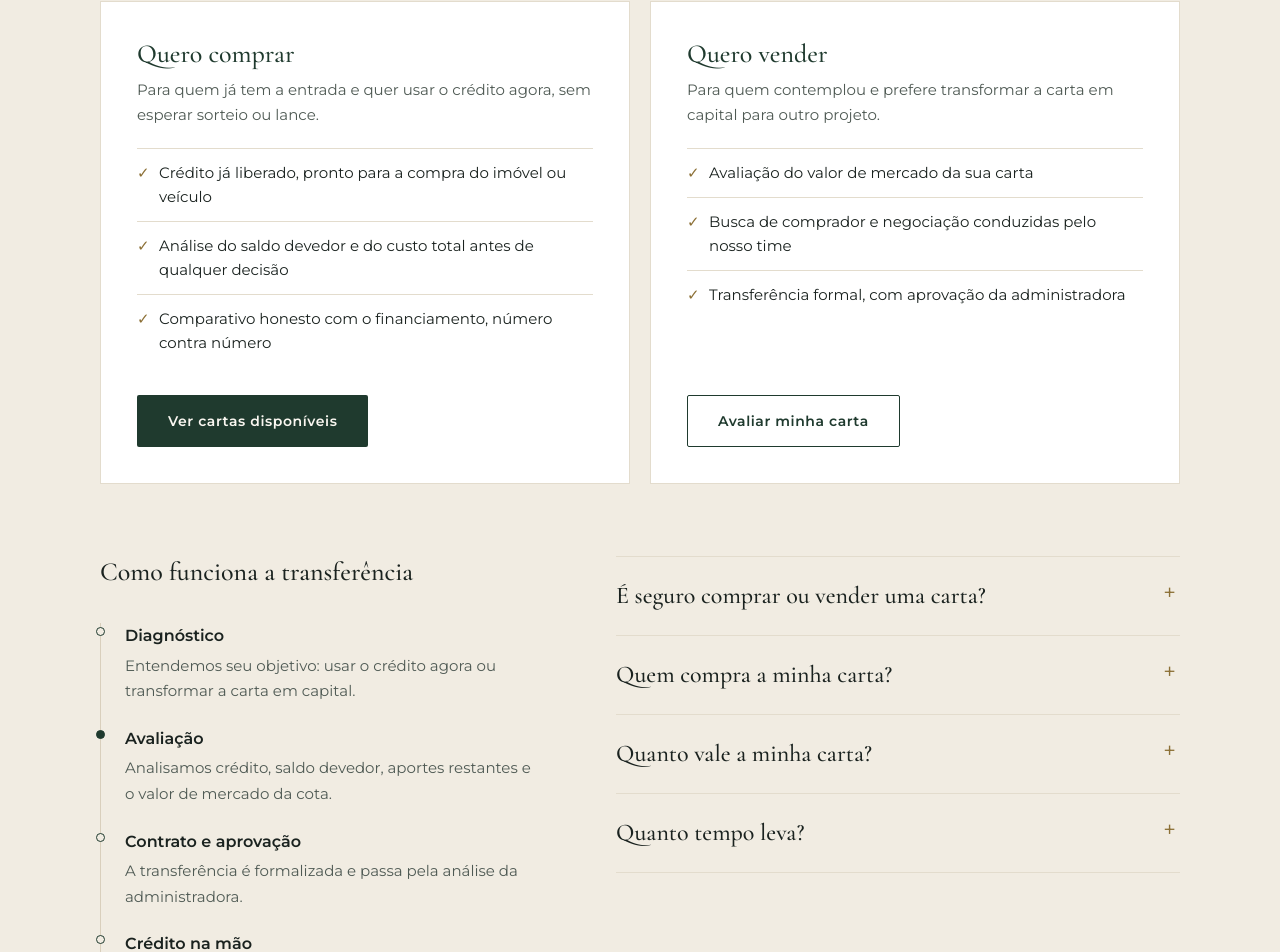
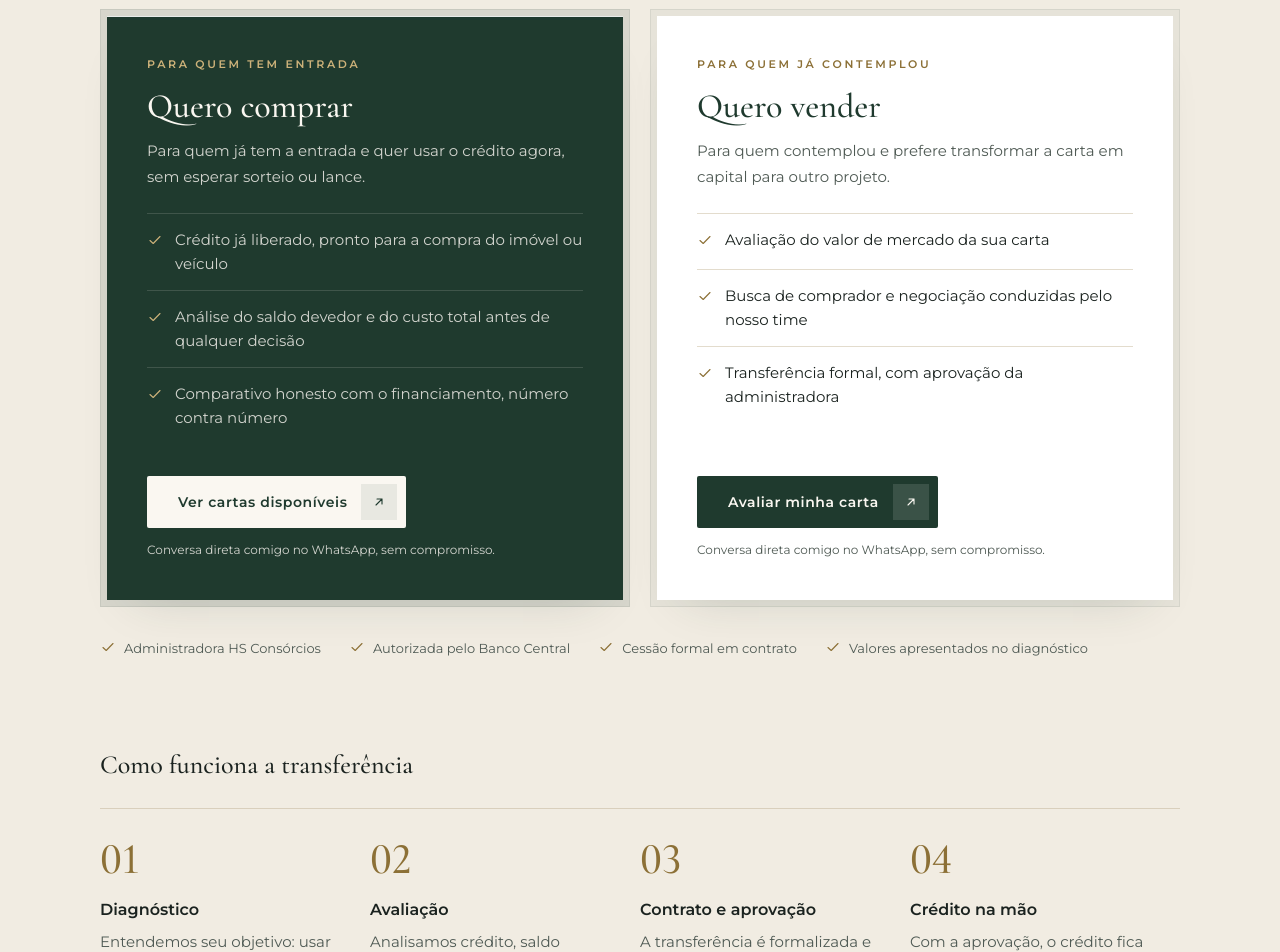
Before and after one commit to joaoc23dias/Consorcio-Inteligente-, a Next.js app: page / in a window 1280 px wide. Shown: the part 5519-6471 px from the top of the page. Built offline with nearby package versions, Linux system fonts and the light colour scheme.

Commit message:
Cartas contempladas: acabamento premium (moldura dupla, passos numerados, faixa de confiança, CTAs com ícone)
Co-Authored-By: Claude Opus 5.5 <noreply@anthropic.com>
Claude-Session: https://claude.ai/code/session_01PWsREDKrVSqGNK6L7kcVFr

```diff
--- a/app/components/Cartas.jsx
+++ b/app/components/Cartas.jsx
@@ -4,9 +4,22 @@ import { WHATSAPP } from '../content';
 
 const wa = (texto) => `https://wa.me/${WHATSAPP}?text=${encodeURIComponent(texto)}`;
 
+const Check = () => (
+  <svg width="16" height="16" viewBox="0 0 16 16" fill="none" aria-hidden="true" style={{ flex: 'none', marginTop: 4 }}>
+    <path d="M3 8.5l3.2 3L13 4.5" stroke="currentColor" strokeWidth="1.1" strokeLinecap="round" strokeLinejoin="round" />
+  </svg>
+);
+
+const Seta = () => (
+  <svg width="14" height="14" viewBox="0 0 14 14" fill="none" aria-hidden="true">
+    <path d="M4 10L10 4M5 4h5v5" stroke="currentColor" strokeWidth="1.1" strokeLinecap="round" strokeLinejoin="round" />
+  </svg>
+);
+
 const LADOS = [
   {
     id: 'comprar',
+    tag: 'Para quem tem entrada',
     titulo: 'Quero comprar',
     para: 'Para quem já tem a entrada e quer usar o crédito agora, sem esperar sorteio ou lance.',
     itens: [
@@ -19,6 +32,7 @@ const LADOS = [
   },
   {
     id: 'vender',
+    tag: 'Para quem já contemplou',
     titulo: 'Quero vender',
     para: 'Para quem contemplou e prefere transformar a carta em capital para outro projeto.',
     itens: [
@@ -30,6 +44,8 @@ const LADOS = [
     msg: 'Olá, João! Tenho uma carta contemplada e quero saber quanto ela vale.',
   },
 ];
+
+const CONFIANCA = ['Administradora HS Consórcios', 'Autorizada pelo Banco Central', 'Cessão formal em contrato', 'Valores apresentados no diagnóstico'];
 
 const PASSOS = [
   { t: 'Diagnóstico', d: 'Entendemos seu objetivo: usar o crédito agora ou transformar a carta em capital.' },
@@ -50,7 +66,7 @@ export default function Cartas() {
     <section id="cartas" className="sec alt" aria-labelledby="cartas-titulo">
       <div className="wrap">
         <div className="row" style={{ gap: 48, alignItems: 'flex-end', justifyContent: 'space-between' }}>
-          <div className="col" style={{ flex: '1 1 560px' }}>
+          <div className="col" style={{ flex: '1 1 600px' }}>
             <p className="eyebrow">Cartas contempladas</p>
             <h2 id="cartas-titulo" className="h2" style={{ margin: 0 }}>
               Crédito liberado para quem não quer esperar. Liquidez para quem quer realizar.
@@ -61,15 +77,19 @@ export default function Cartas() {
           </p>
         </div>
 
-        <div className="row" style={{ gap: 20, marginTop: 48 }}>
-          {LADOS.map((l) => (
-            <div key={l.id} className="col pad-box" style={{ flex: '1 1 420px', background: 'var(--surface)', border: '1px solid var(--rule)', padding: 36, display: 'flex', flexDirection: 'column' }}>
-              <h3 className="h3" style={{ margin: '0 0 8px', color: 'var(--green)' }}>{l.titulo}</h3>
-              <p className="cp" style={{ marginBottom: 20 }}>{l.para}</p>
-              <ul style={{ listStyle: 'none', margin: '0 0 28px', padding: 0, flex: 1 }}>
+        <div className="row" style={{ gap: 20, marginTop: 56 }}>
+          {LADOS.map((l) => {
+            const escuro = l.id === 'comprar';
+            return (
+              <div key={l.id} className={`col bezel${escuro ? ' bezel-dark' : ''}`} style={{ flex: '1 1 420px' }}>
+                <div className="bezel-core pad-box" style={{ padding: 40 }}>
+                  <p className="tag eyebrow" style={{ marginBottom: 14 }}>{l.tag}</p>
+                  <h3 className="h3" style={{ margin: '0 0 10px', fontSize: 34, color: escuro ? 'var(--bg)' : 'var(--green)' }}>{l.titulo}</h3>
+                  <p className="cp" style={{ marginBottom: 24 }}>{l.para}</p>
+                  <ul style={{ listStyle: 'none', margin: '0 0 32px', padding: 0, flex: 1 }}>
                     {l.itens.map((i) => (
-                  <li key={i} style={{ padding: '12px 0 12px 22px', borderTop: '1px solid var(--rule)', position: 'relative', fontSize: 15 }}>
-                    <span aria-hidden="true" style={{ position: 'absolute', left: 0, top: 12, color: 'var(--gold)' }}>✓</span>
+                      <li key={i} style={{ display: 'flex', gap: 12, padding: '14px 0', borderTop: '1px solid var(--rule)', fontSize: 15, color: escuro ? undefined : 'var(--ink)' }}>
+                        <span style={{ color: escuro ? 'var(--gold-light)' : 'var(--gold)' }}><Check /></span>
                         {i}
                       </li>
                     ))}
@@ -78,29 +98,46 @@ export default function Cartas() {
                     href={wa(l.msg)}
                     target="_blank"
                     rel="noopener noreferrer"
-                className={l.id === 'comprar' ? 'btn btn-pri' : 'btn btn-sec'}
+                    className={`btn btn-ico ${escuro ? 'btn-claro' : 'btn-pri'}`}
                     style={{ alignSelf: 'flex-start' }}
                     onClick={() => track('cartas_whatsapp', { lado: l.id })}
                   >
                     {l.cta}
+                    <span className="ico"><Seta /></span>
                   </a>
+                  <p className="cp" style={{ fontSize: 12, margin: '12px 0 0' }}>Conversa direta comigo no WhatsApp, sem compromisso.</p>
                 </div>
-          ))}
+              </div>
+            );
+          })}
         </div>
 
-        <div className="row" style={{ gap: 72, marginTop: 72 }}>
-          <div className="col" style={{ flex: '1 1 360px' }}>
-            <h3 className="h3" style={{ marginTop: 0 }}>Como funciona a transferência</h3>
-            <ol className="timeline">
-              {PASSOS.map((p) => (
+        <ul className="row" style={{ listStyle: 'none', margin: '28px 0 0', padding: 0, gap: '10px 28px', fontSize: 13, color: 'var(--ink-soft)' }}>
+          {CONFIANCA.map((c) => (
+            <li key={c} style={{ display: 'flex', gap: 8, alignItems: 'center' }}>
+              <span style={{ color: 'var(--gold)' }}><Check /></span>{c}
+            </li>
+          ))}
+        </ul>
+
+        <h3 className="h3" style={{ margin: '88px 0 28px' }}>Como funciona a transferência</h3>
+        <ol className="passos">
+          {PASSOS.map((p, i) => (
             <li key={p.t}>
-                  <strong style={{ display: 'block', marginBottom: 4 }}>{p.t}</strong>
-                  <span className="cp">{p.d}</span>
+              <span className="n" aria-hidden="true">{String(i + 1).padStart(2, '0')}</span>
+              <strong style={{ display: 'block', marginBottom: 6 }}>{p.t}</strong>
+              <span className="cp" style={{ fontSize: 15 }}>{p.d}</span>
             </li>
           ))}
         </ol>
+
+        <div className="row" style={{ gap: 72, marginTop: 88 }}>
+          <div className="col" style={{ flex: '1 1 320px' }}>
+            <h3 className="h3" style={{ marginTop: 0 }}>O que todo mundo pergunta antes de decidir</h3>
+            <p className="cp" style={{ marginBottom: 28 }}>Se a sua dúvida não estiver aqui, ela tem lugar no diagnóstico. É lá que a sua carta, ou a que você procura, é analisada com números reais.</p>
+            <a href="#diagnostico" className="btn btn-sec">Agendar diagnóstico</a>
           </div>
-          <div className="col" style={{ flex: '1 1 480px', borderTop: '1px solid var(--rule)' }}>
+          <div className="col" style={{ flex: '1 1 520px', borderTop: '1px solid var(--rule)' }}>
             {OBJECOES.map((o) => (
               <details key={o.q}>
                 <summary>{o.q}</summary>
@@ -110,7 +147,7 @@ export default function Cartas() {
           </div>
         </div>
 
-        <p className="cp" style={{ fontSize: 12, marginTop: 40, maxWidth: 860 }}>
+        <p className="cp" style={{ fontSize: 12, marginTop: 48, maxWidth: 860 }}>
           O valor de negociação de uma carta depende do mercado e das condições da cota. Não há garantia de ágio, prazo de venda ou rentabilidade. Toda transferência está sujeita à análise e aprovação da administradora.
         </p>
       </div>
--- a/app/globals.css
+++ b/app/globals.css
@@ -127,3 +127,26 @@ details .cp { padding: 0 0 24px; }
 
 .comp-cards { display: none; }
 @media (max-width: 760px) { .comp-table { display: none; } .comp-cards { display: block; } }
+
+/* Cartas contempladas: moldura dupla, profundidade suave e movimento com massa */
+.bezel { background: rgba(31,58,46,.05); border: 1px solid rgba(31,58,46,.08); padding: 6px; transition: transform .7s cubic-bezier(.32,.72,0,1), box-shadow .7s cubic-bezier(.32,.72,0,1); }
+.bezel-core { background: var(--surface); box-shadow: inset 0 1px 0 rgba(255,255,255,.9), 0 24px 48px -28px rgba(31,58,46,.18); height: 100%; display: flex; flex-direction: column; }
+.bezel:hover { transform: translateY(-4px); box-shadow: 0 32px 64px -36px rgba(31,58,46,.28); }
+.bezel-dark .bezel-core { background: var(--green); color: var(--bg); }
+.bezel-dark { background: rgba(31,58,46,.12); }
+.bezel-dark .cp, .bezel-dark li { color: rgba(250,247,241,.82); }
+.bezel-dark li { border-color: rgba(250,247,241,.14) !important; }
+.bezel-dark .tag { color: var(--gold-light); }
+.btn-ico { gap: 14px; padding-right: 8px; transition: transform .5s cubic-bezier(.32,.72,0,1), background-color .3s, color .3s; }
+.btn-ico:active { transform: scale(.98); }
+.btn-ico .ico { width: 36px; height: 36px; display: inline-flex; align-items: center; justify-content: center; background: rgba(255,255,255,.12); transition: transform .5s cubic-bezier(.32,.72,0,1); }
+.btn-ico.btn-claro { background: var(--bg); color: var(--green); }
+.btn-ico.btn-claro:hover { background: #fff; }
+.btn-ico.btn-claro .ico { background: rgba(31,58,46,.08); }
+.btn-ico:hover .ico { transform: translate(3px,-2px) scale(1.05); }
+.passos { list-style: none; margin: 0; padding: 0; display: grid; grid-template-columns: repeat(4, 1fr); gap: 0; border-top: 1px solid var(--rule-strong); }
+.passos li { padding: 28px 28px 0 0; }
+.passos .n { font-family: var(--serif); font-size: 44px; line-height: 1; color: var(--gold); display: block; margin-bottom: 16px; font-variant-numeric: lining-nums; }
+@media (max-width: 900px) { .passos { grid-template-columns: 1fr 1fr; row-gap: 12px; } }
+@media (max-width: 520px) { .passos { grid-template-columns: 1fr; } .passos li { padding-right: 0; } .bezel:hover { transform: none; } }
+@media (prefers-reduced-motion: reduce) { .bezel, .btn-ico, .btn-ico .ico { transition: none; } .bezel:hover { transform: none; } }
```
Lines whose indentation alone changed are shown as unchanged.
